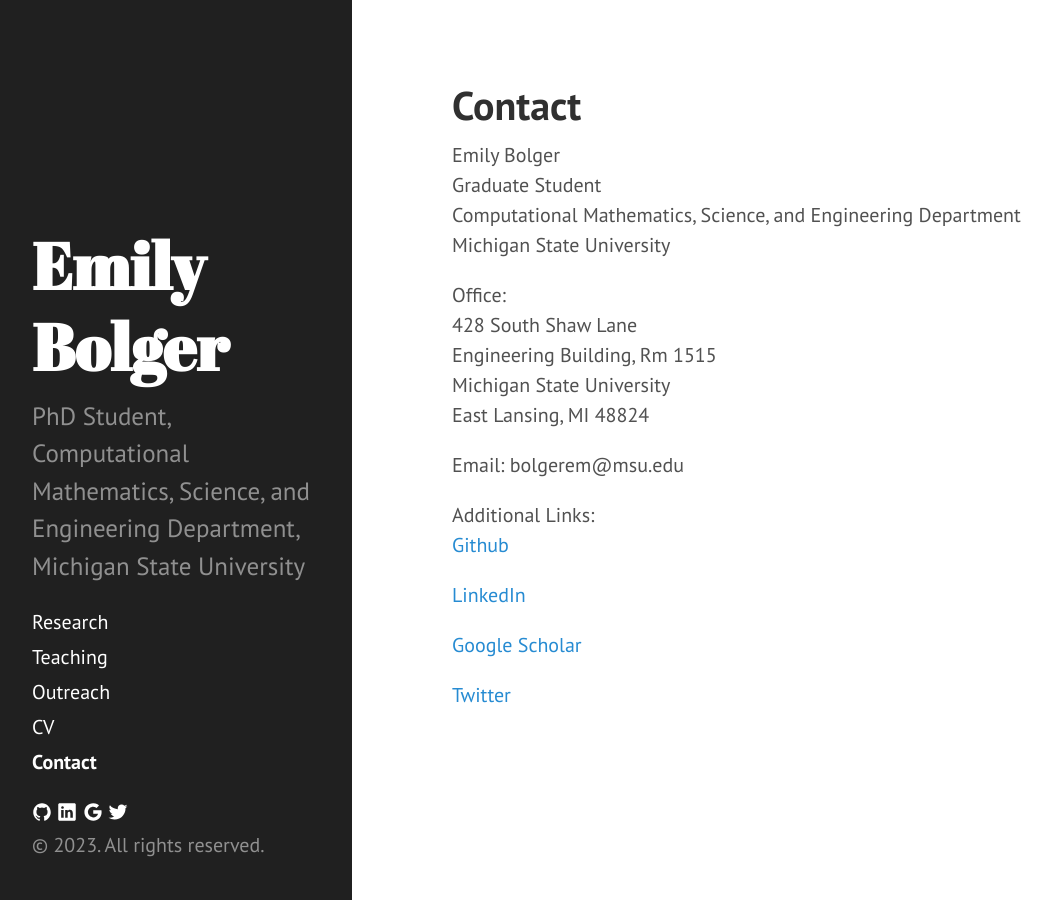
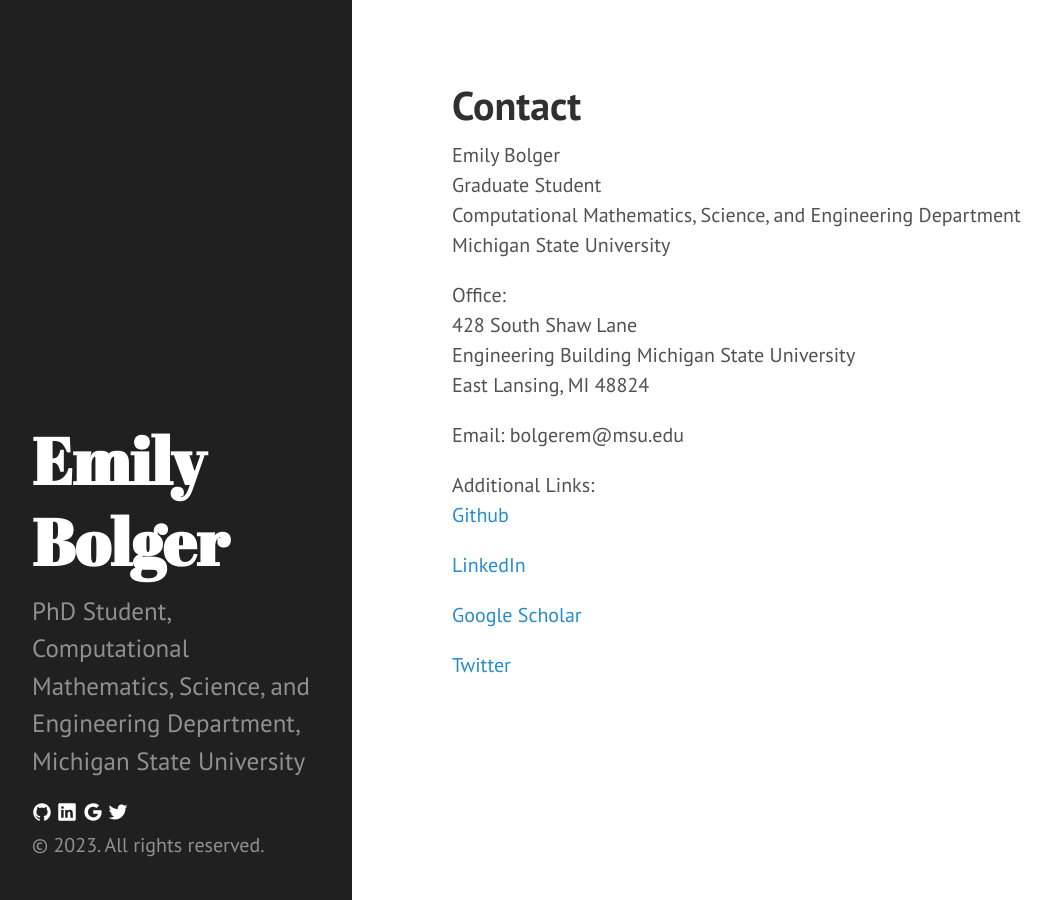
Before and after one commit to egbolger/egbolger.github.io, a Jekyll site: the page built from contact.md, in a window 1280 px wide. Shown: the whole page, without its empty margins (8-1059 px from the left). Built offline with Jekyll 4.4.1, drawn with Linux system fonts in a browser that asks for light colours.

Commit message:
Update contact info

```diff
--- a/_includes/sidebar.html
+++ b/_includes/sidebar.html
@@ -20,15 +20,15 @@
       {% for node in pages_list %}
       {% if node.title != null %}
       {% if node.layout == "page" %}
-      {% if node.title != "Teaching" %}
-      <a class="sidebar-nav-item{% if page.url == node.url %} active{% endif %}" href="{{ node.url }}">{{ node.title
+      <!-- {% if node.title != "Teaching" %} -->
+      <!-- <a class="sidebar-nav-item{% if page.url == node.url %} active{% endif %}" href="{{ node.url }}">{{ node.title
         }}</a>
       {% endif %}
       {% if node.title == "Teaching" %}
       <div class="em-dropdown">
         <a class="sidebar-nav-item{% if page.url == node.url %} active{% endif %}" href="{{ node.url }}">
           {{ node.title }}
-        </a>
+        </a> -->
 
         <!-- <div class="em-dropdown-content">
           <a href="{{site.baseurl}}/comp1"> Comp 1</a>
@@ -37,7 +37,7 @@
         </div> -->
 
 
-        {% endif %}
+        <!-- {% endif %} -->
         {% endif %}
         {% endif %}
         {% endfor %}
--- a/contact.md
+++ b/contact.md
@@ -11,7 +11,7 @@
 
 Office:
 428 South Shaw Lane
-Engineering Building, Rm 1515
+Engineering Building
 Michigan State University
 East Lansing, MI 48824
 
```
Also changed, not shown: research.md (+1 -1 lines).
